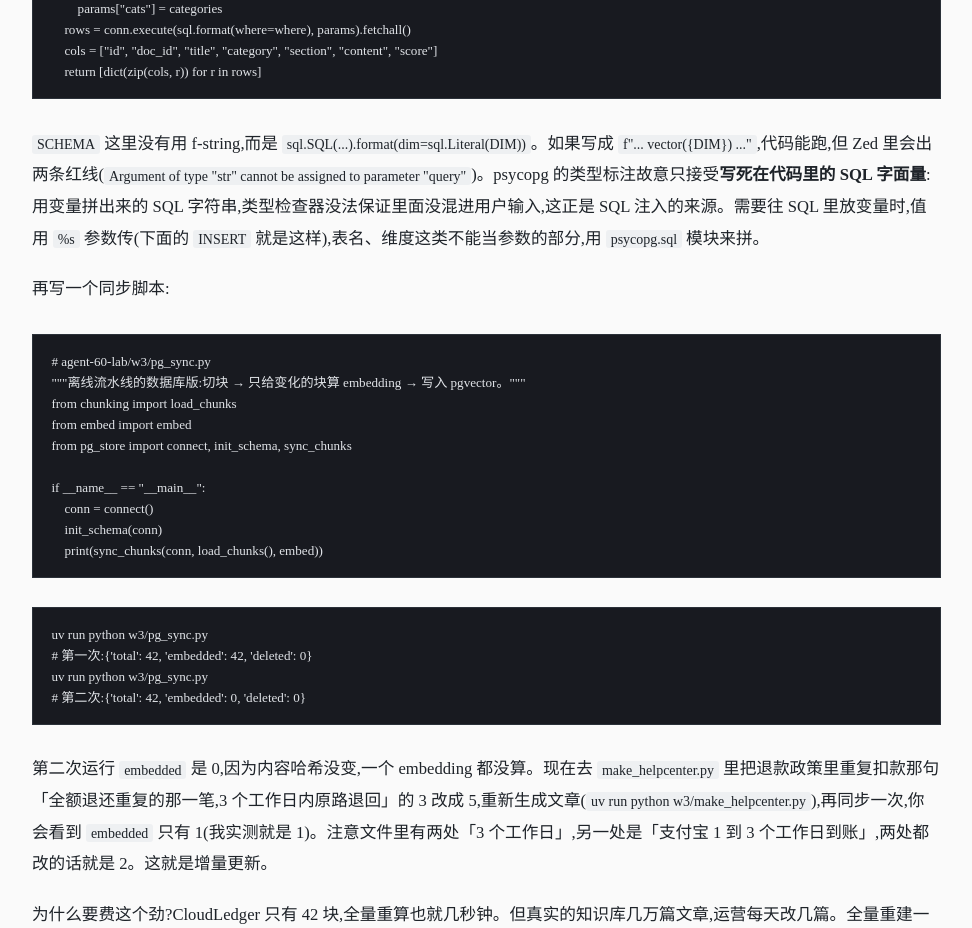
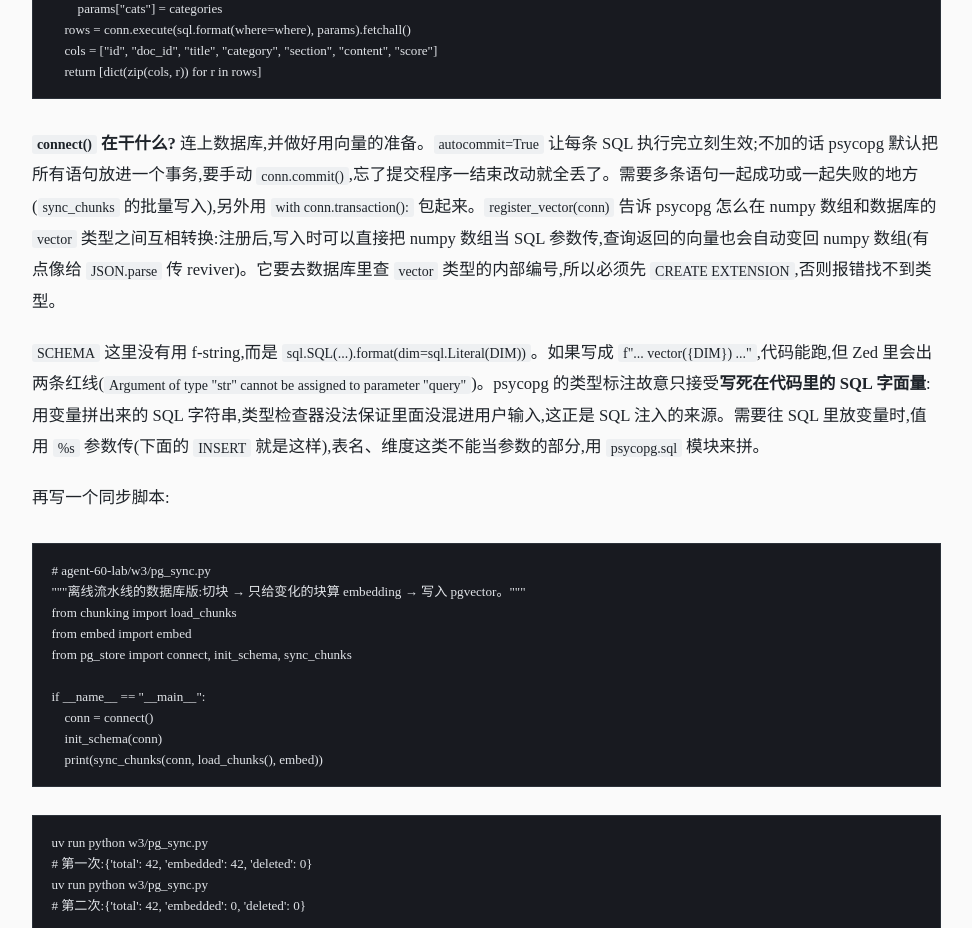
Before and after one commit to lm742611149/aiinfra.blog, an Astro site: page /blog/agent-60/day-17-pgvector in a window 1280 px wide. Shown: the part 6560-7488 px from the top of the page, without its empty margins (8-980 px from the left). Built offline with nearby package versions, Linux system fonts and the light colour scheme; Astro itself is replaced by a stand-in of ours; some packages are replaced by stand-ins of ours; code samples lack their colours; no server answers.

Commit message:
Day 17:解释 connect()(autocommit 与 transaction、register_vector 及其顺序)

````diff
--- a/src/content/blog/agent-60/day-17-pgvector.md
+++ b/src/content/blog/agent-60/day-17-pgvector.md
@@ -227,6 +227,8 @@ def search(conn: psycopg.Connection, query_vec: np.ndarray, k: int = 4,
     cols = ["id", "doc_id", "title", "category", "section", "content", "score"]
     return [dict(zip(cols, r)) for r in rows]
 ```
+
+**`connect()` 在干什么?** 连上数据库,并做好用向量的准备。`autocommit=True` 让每条 SQL 执行完立刻生效;不加的话 psycopg 默认把所有语句放进一个事务,要手动 `conn.commit()`,忘了提交程序一结束改动就全丢了。需要多条语句一起成功或一起失败的地方(`sync_chunks` 的批量写入),另外用 `with conn.transaction():` 包起来。`register_vector(conn)` 告诉 psycopg 怎么在 numpy 数组和数据库的 `vector` 类型之间互相转换:注册后,写入时可以直接把 numpy 数组当 SQL 参数传,查询返回的向量也会自动变回 numpy 数组(有点像给 `JSON.parse` 传 reviver)。它要去数据库里查 `vector` 类型的内部编号,所以必须先 `CREATE EXTENSION`,否则报错找不到类型。
 
 `SCHEMA` 这里没有用 f-string,而是 `sql.SQL(...).format(dim=sql.Literal(DIM))`。如果写成 `f"... vector({DIM}) ..."`,代码能跑,但 Zed 里会出两条红线(`Argument of type "str" cannot be assigned to parameter "query"`)。psycopg 的类型标注故意只接受**写死在代码里的 SQL 字面量**:用变量拼出来的 SQL 字符串,类型检查器没法保证里面没混进用户输入,这正是 SQL 注入的来源。需要往 SQL 里放变量时,值用 `%s` 参数传(下面的 `INSERT` 就是这样),表名、维度这类不能当参数的部分,用 `psycopg.sql` 模块来拼。
 
````
